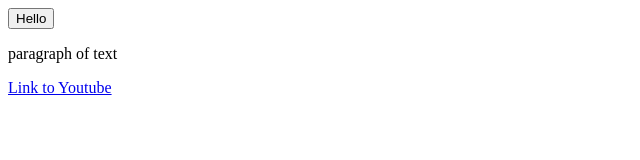
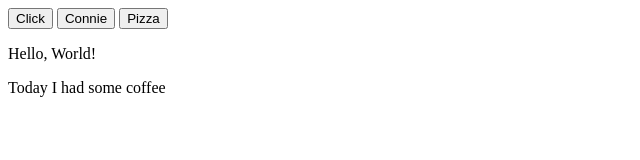
Before and after one commit to CAngeley/CAngeley.github.io, a plain HTML site: page index.html in a window 1280 px wide. Shown: the whole page, without its empty margins (0-640 px from the left). Drawn offline with Linux system fonts and the light colour scheme.

Commit message:
Update index.html

```diff
--- a/index.html
+++ b/index.html
@@ -1,3 +1,15 @@
-<button>Hello</button>
-<p>paragraph of text</p>
-<a href="https://www.youtube.com/" target="_blank">Link to Youtube</a>
+<button>
+  Click
+</button>
+<button>
+  Connie
+</button>
+<button>
+  Pizza
+</button>
+<p>
+  Hello, World!
+</p>
+<p>
+  Today I had some coffee
+</p>
```
